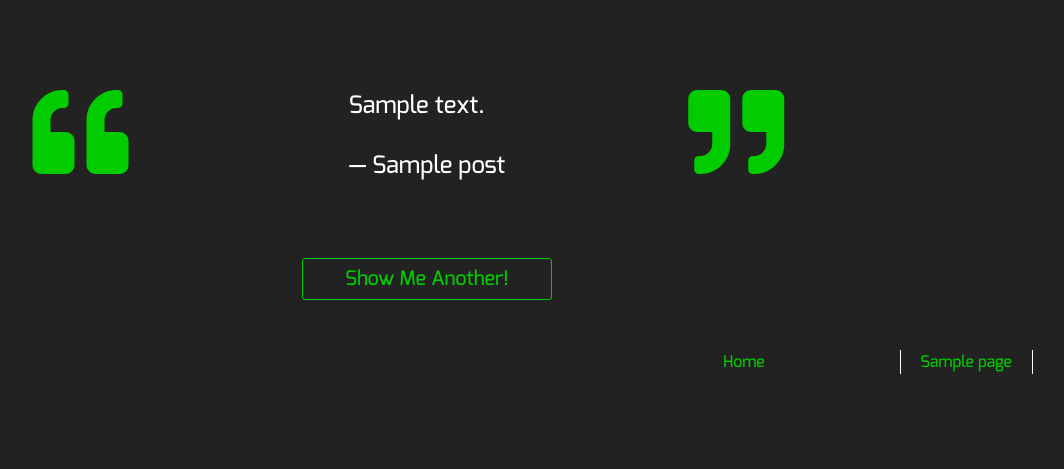
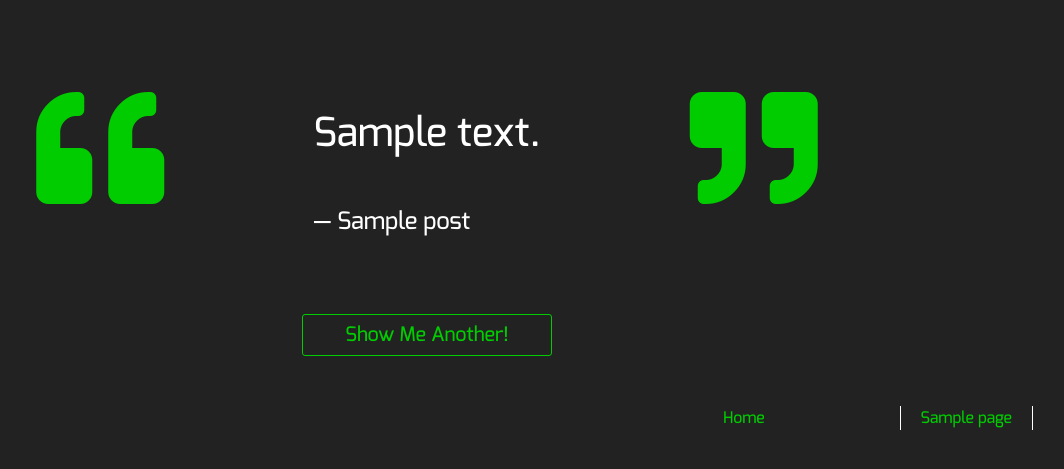
Before and after one commit to AlOaks/quotes-on-dev, a WordPress theme: template themes/quotes-on-dev/front-page.php in a window 1280 px wide. Shown: the part 194-663 px from the top of the page, without its empty margins (213-1277 px from the left). Run offline with PHP 8.4 and a stand-in for WordPress, Linux system fonts and the light colour scheme; the site name, menu and one post (Sample post) are stand-ins, and other content is empty; some libraries are stand-ins or nearby versions.

Commit message:
CSS changes and corrections

```diff
--- a/themes/quotes-on-dev/js/general.js
+++ b/themes/quotes-on-dev/js/general.js
@@ -17,7 +17,7 @@ jQuery( document ).ready(function($) {
                 console.log(response);
                 var url = response[0].link;
                 console.log(url);
-                document.location.href = url;
+                history.pushState(null, response[0].title.rendered, response[0].slug);
           });
     })
 
--- a/themes/quotes-on-dev/sass/frontpage.scss
+++ b/themes/quotes-on-dev/sass/frontpage.scss
@@ -9,8 +9,24 @@
         justify-content: space-around;
     }
 
+    @include desktop {
+        width: 1080px;
+    }
+
+
     .source {
         font-style: italic;
+
+        @include desktop {
+            font-size: 1.5rem;
+        }
+    }
+
+    .quote-author {
+
+        @include desktop {
+            font-size: 1.5rem;
+        }
     }
 
     p {
@@ -25,6 +41,7 @@
         @include desktop {
             flex-basis: 50%;
             width: 100%;
+            font-size: 2.5rem;
             margin-left: auto;
             margin-right: auto;
 
--- a/themes/quotes-on-dev/sass/page.scss
+++ b/themes/quotes-on-dev/sass/page.scss
@@ -20,7 +20,7 @@ i {
     visibility: hidden;
 
     @include desktop {
-        font-size: 6rem;
+        font-size: 8rem;
         color: $green;
         visibility: visible;
         flex-basis: 15%;
--- a/themes/quotes-on-dev/sass/single-post.scss
+++ /dev/null
@@ -1,3 +0,0 @@
-.single-post {
-
-}
--- a/themes/quotes-on-dev/style.css
+++ b/themes/quotes-on-dev/style.css
@@ -655,8 +655,19 @@ object {
     -ms-flex-pack: distribute;
         justify-content: space-around; } }
 
+@media (min-width: 1080px) {
+  .quote-container {
+    width: 1080px; } }
+
 .quote-container .source {
   font-style: italic; }
+  @media (min-width: 1080px) {
+    .quote-container .source {
+      font-size: 1.5rem; } }
+
+@media (min-width: 1080px) {
+  .quote-container .quote-author {
+    font-size: 1.5rem; } }
 
 .quote-container p {
   width: 100%;
@@ -672,6 +683,7 @@ object {
       -ms-flex-preferred-size: 50%;
           flex-basis: 50%;
       width: 100%;
+      font-size: 2.5rem;
       margin-left: auto;
       margin-right: auto; } }
 
@@ -735,7 +747,7 @@ i {
   visibility: hidden; }
   @media (min-width: 1080px) {
     i {
-      font-size: 6rem;
+      font-size: 8rem;
       color: #00cc00;
       visibility: visible;
       -ms-flex-preferred-size: 15%;
```
Also changed, not shown: themes/quotes-on-dev/build/css/style.min.css.
